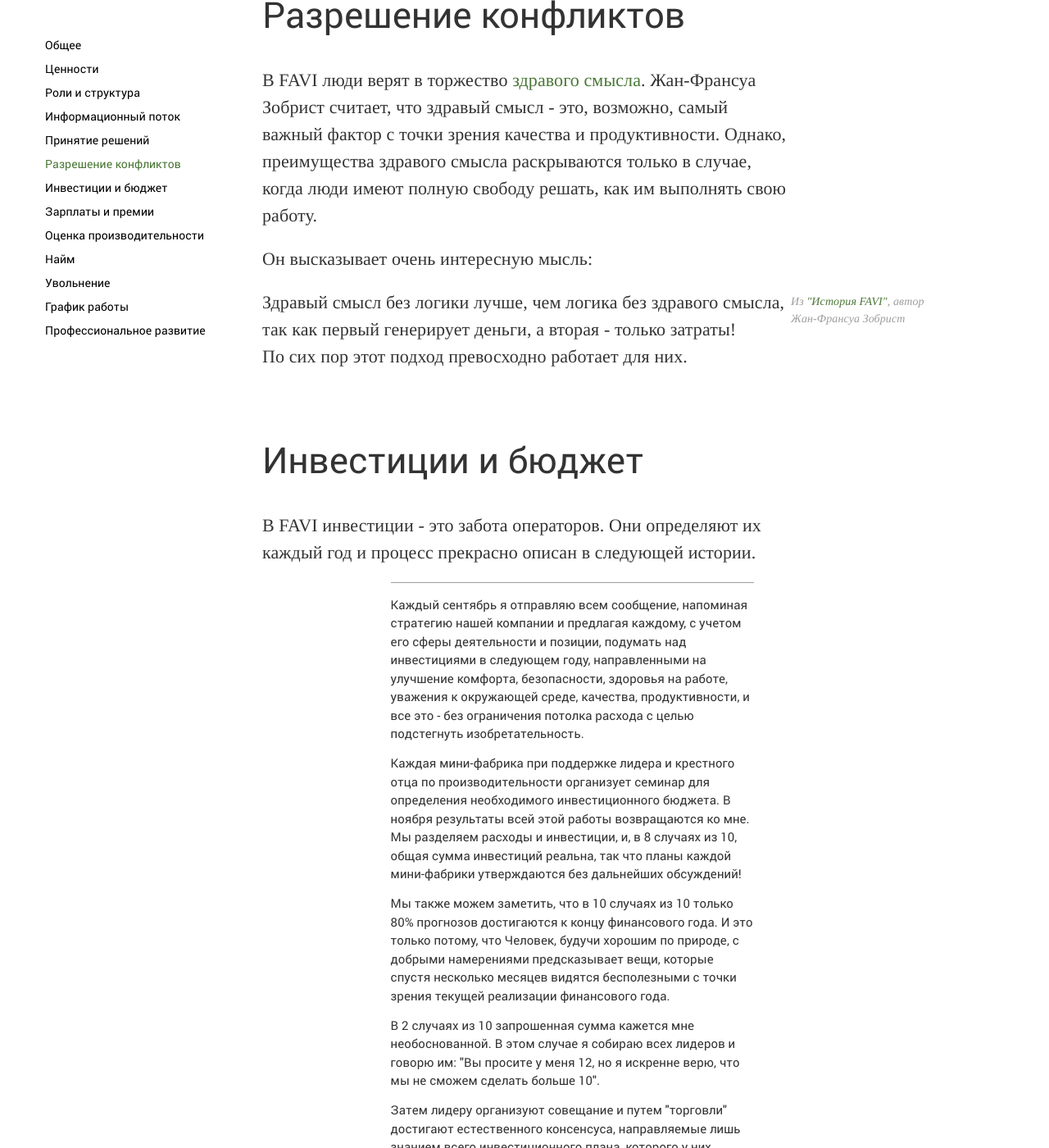
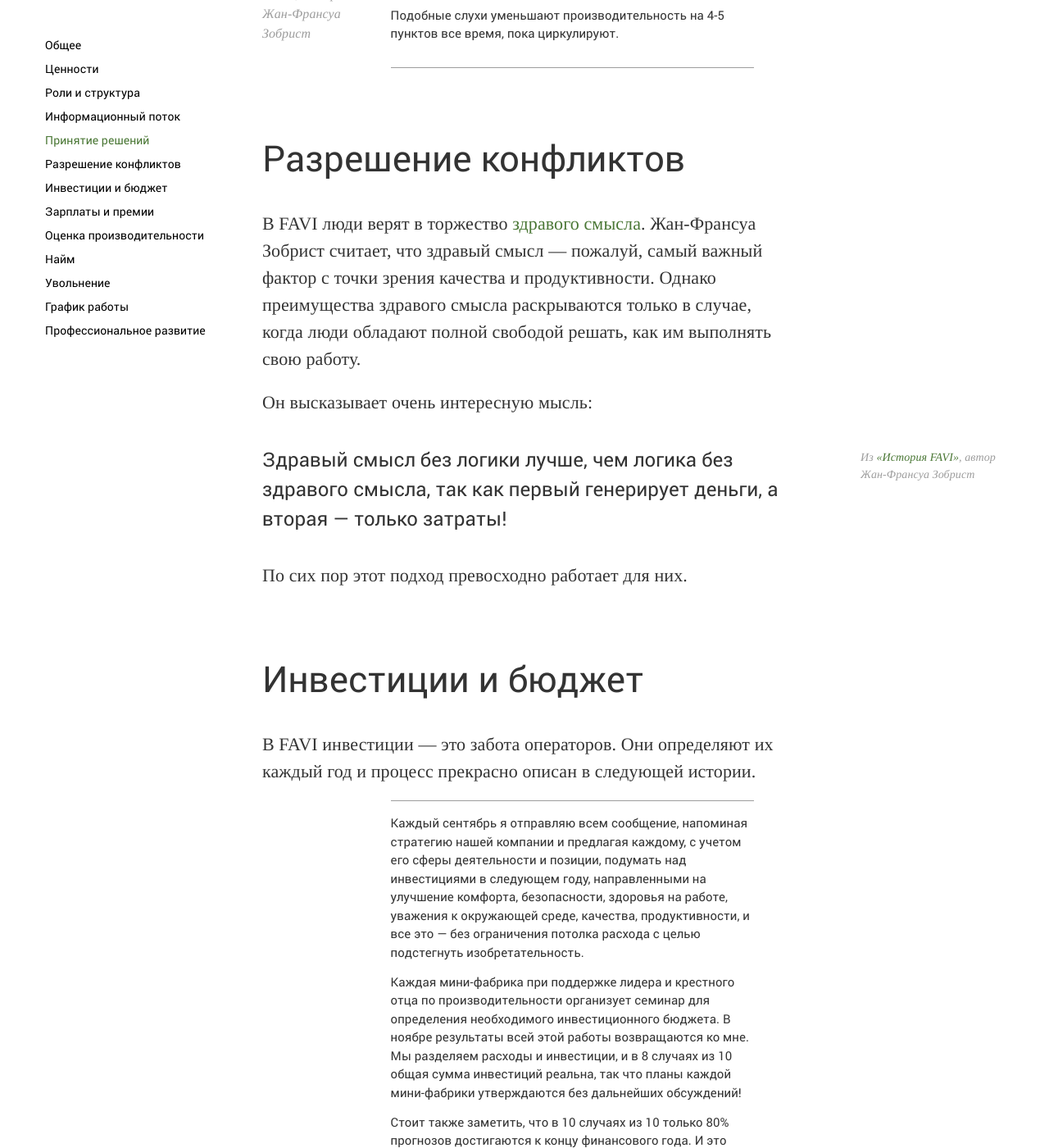
Before and after one commit to sery0ga/responsiveorgs-ru, a Jekyll site: the page built from casestudy/favi.html, in a window 1280 px wide and 1400 px high, scrolled down 9038 px. Shown: the whole window at 82% size. Built offline with Jekyll 4.4.1, drawn with Linux system fonts in a browser that asks for light colours; some web fonts are replaced; some of the changed text lies outside the part shown.

Commit message:
Changes to a list of cases + partially updated FAVI case

```diff
--- a/_sass/_layout.scss
+++ b/_sass/_layout.scss
@@ -54,11 +54,13 @@ body {
     width: 259px;
     height: 160px;
     background-color: #fff;
+    padding: 25px 20px;
+    border: solid 2px #E8E8E8;
+    &.positioned {
         position: absolute;
-    padding: 25px 20px;
         left: 25%;
         top: 160px;
-    border: solid 2px #E8E8E8;
+    }
     img {
         width: auto;
         height: auto;
@@ -134,6 +136,7 @@ h3 {
 }
 h4 {
     font-size: 30px;
+    margin-top: 20px;
 }
 
 .source {
@@ -170,7 +173,10 @@ h4 {
     float: left;
     padding: 35px 0px;
     width: 100%;
-
+    blockquote {
+        padding: 0px;
+    }
+}
 blockquote {
     font-family: $additional-font-family;
     &.highlight {
@@ -182,7 +188,7 @@ h4 {
     }
     font-size: 24px;
     border-left: none;
-    }
+    padding: 0px 0px 20px 0px;
 }
 
 
@@ -215,5 +221,6 @@ ul {
     }
 }
 .clear-fix {
-    margin-bottom: 0px !important;;
+    margin-bottom: 0px !important;
+    padding-bottom: 0px !important;
 }
--- a/casestudy/favi.html
+++ b/casestudy/favi.html
@@ -61,12 +61,16 @@ layout: default
         <h3 id="values">Ценности</h3>
         <div class="content">
           <p>Индивидуальная миссия:</p>
-          <div class="highlight"><span class="hanging-apostrophe">«</span>Каждый должен постоянно искать ЛЮБВИ своего клиента»</div>
+          <blockquote class="highlight">
+            <span class="hanging-apostrophe">«</span>Каждый должен постоянно
+            искать ЛЮБВИ своего клиента»
+          </blockquote>
 
           <p>Курс FAVI:</p>
-          <div class="highlight"><span class="hanging-apostrophe">«</span>Всегда больше, лучше и дешевле, с любовью к нашим клиентам, в Hallencourt
-              и с уважением к земле наших детей.»
-          </div>
+          <blockquote class="highlight">
+            <span class="hanging-apostrophe">«</span>Всегда больше, лучше и
+            дешевле, с любовью к нашим клиентам, в Hallencourt и с уважением к земле наших детей»
+          </blockquote>
 
           <p>Четыре ценности:</p>
             <ul class="short">
@@ -76,12 +80,13 @@ layout: default
               <li>жизнерадостность.</li>
             </ul>
         </div>
-        <div>
+        <div class="reference-block clear-fix">
           <div class="content">
             <p> <i>Доверие</i> не представлено в списке ценностей, однако в FAVI существует
             УБЕЖДЕНИЕ:</p>
-            <div class="highlight clear-fix"><span class="hanging-apostrophe">«</span>Другой человек систематически рассматривается как хороший»
-            </div>
+            <blockquote class="highlight clear-fix">
+              <span class="hanging-apostrophe">«</span>Другой человек систематически рассматривается как хороший»
+            </blockquote>
           </div>
           <div class="reference">
               Дополнительно: <br/><a href="/values.html#trust">Доверие</a>
@@ -106,27 +111,24 @@ layout: default
               <i>клиенто-ориентированные фабрики (Citroën, Volkswagen, Audi Getrag, ...)</i>
               и другие.</p>
 
-            <p>Каждая производственная фабрика находится в непосредственных отношениях с:</p>
-            <ul class="dash">
-              <li>клиентом (Fiat, Citroën, Volkswagen...);</li>
-              <li class="last">сферой деятельности (water meters, rotors...).</li>
+            <p>Каждая производственная фабрика находится в непосредственных отношениях:</p>
+            <ul class="dash clear-fix">
+              <li>c клиентом (Fiat, Citroën, Volkswagen...);</li>
+              <li class="last">со сферой деятельности (water meters, rotors...).</li>
             </ul>
           </div>
-          <div class="citation clear-fix">
-            <div class="content">
+          <div class="reference-block">
+            <blockquote>
                 [Если] клиент достаточно сильно развивает новое направление, мы создаем
                 под его нужды отдельную мини-фабрику
-            </div>
+            </blockquote>
             <div class="reference source">
-              Из <a href="http://favi.com/download.php?fich=management/The%20story%20of%20favi.pdf">"История FAVI"</a>, автор
+              Из <a href="http://favi.com/download.php?fich=management/The%20story%20of%20favi.pdf">«История FAVI»</a>, автор
               Жан-Франсуа Зобрист
             </div>
           </div>
-        </div>
-
-        <div class="chapter">
+          <div class="content">
             <h4>Мини-фабрика</h4>
-          <div class="content">
             <p>В каждой мини-фабрике работают от 20 до 35 операторов. Все оборудование
             мини-фабрики пространственно локализовано. Фабрика имеет свою индивидуальность
             (цвет машин и пола в цеху, эмблема) и выбранного лидера.</p>
@@ -134,26 +136,24 @@ layout: default
             <p>Мини-фабрика автономна и ответственна за планирование, производство и продажу
             своих сервисов или продуктов.</p>
           </div>
-          <div class="citation clear-fix">
-            <div class="content">
+          <div class="reference-block">
+            <blockquote>
                 Заказы поступают напрямую в цех, выполняются и только после этого идут в
                 административный департамент на обработку.
-            </div>
+            </blockquote>
             <div class="reference source">
-              Из <a href="http://favi.com/download.php?fich=management/The%20story%20of%20favi.pdf">"История FAVI"</a>, автор
+              Из <a href="http://favi.com/download.php?fich=management/The%20story%20of%20favi.pdf">«История FAVI»</a>, автор
               Жан-Франсуа Зобрист
             </div>
           </div>
-        </div>
-
-        <div class="chapter">
+          <div class="content">
             <h4>Лидер команды</h4>
-          <div class="content">
             <p>Лидер избирается членами мини-фабрики и всегда является бывшим
-            оператором. Лидер и операторы равны и работают вместе. Обязанности оператора
-            включают, но не ограничены: безопасность и здоровье на работе, зарплаты и
-            их повышение, определение потребностей по найму, приветствие и сопровождение
-            новых членов, обучающие и инвестиционные планы.</p>
+            оператором. Лидер и операторы равны и работают вместе. Обязанности лидера
+            включают, но не ограничены, безопасностью и здоровьем на работе,
+            зарплатами и их повышением, определением потребностей по найму,
+            приветствованием и сопровождением новых членов фабрики,
+            составлению обучающих и инвестиционных планов.</p>
 
             <p>Хотя описание выше может подходить под традиционного менеджера, разница
             огромная:
@@ -166,30 +166,28 @@ layout: default
               </ul>
             </p>
 
-            <p>В тоже самое время, лидеру не нужно отчитываться ни перед кем, кроме своих
+            <p>В тоже самое время лидеру не нужно отчитываться ни перед кем, кроме своих
             операторов и клиента. Лидер самостоятельно выбирает, какие индикаторы
             производительности он будет отслеживать.</p>
 
-            <div class="highlight long clear-fix">
+            <blockquote class="highlight long">
                 <p><span class="hanging-apostrophe">«</span>Цель лидера: сохранение существующих рабочих мест благодаря
-                постоянному и системной реализации улучшений в социальной, экономической
+                постоянной и системной реализации улучшений в социальной, экономической
                 и экологической областях.</p>
 
-                <p class="clear-fix">Санкция лидера: потерять бизнес и персонал из-за отсутствия
+                <p>Санкция лидера: потерять бизнес и персонал из-за отсутствия
                 изобретательности и скорости реакции.»</p>
-            </div>
+            </blockquote>
           </div>
           <div class="reference">
-            Схожий подход используется в: <a href="/casestudy/futurice.html#roles">Futurice</a>
-          </div>
+            Схожий подход используется в <a href="/casestudy/futurice.html#roles">Futurice</a>
           </div>
 
-        <div class="chapter">
+          <div class="content">
             <h4>Торговец / торговый представитель</h4>
-          <div class="content">
             <div class="blockquote">
             <div class="source">
-                Из <a href="http://favi.com/download.php?fich=management/The%20story%20of%20favi.pdf">"История FAVI"</a>, автор
+                Из <a href="http://favi.com/download.php?fich=management/The%20story%20of%20favi.pdf">«История FAVI»</a>, автор
                 Жан-Франсуа Зобрист
               </div>
               <div class="text">
@@ -204,26 +202,21 @@ layout: default
                   сажает всех партеров своей мини-фабрики в автобус и едет с ними к заказчику.
               </div>
             </div>
-            <p>Торговый представитель не имеет ни вознаграждений, ни премиальных, ни целей,
+            <p>У торгового представителя нету ни вознаграждения, ни премиальных, ни целей,
             ни отчетов. Давление исходит только со стороны клиента. Торговец может привлекать
             внутренних экспертов для решения конкретных вопросов или консультироваться с СЕО
             насчет нового направления развития, но окончательное решение всегда остается за ним/ней.</p>
 
-            <div class="highlight long clear-fix">
+            <blockquote class="highlight">
               <p><span class="hanging-apostrophe">«</span>Цель торговца: создание рабочих мест, имеющих человеческую и экономическую
               ценность</p>
-              <p class="clear-fix">Санкция торговца: придется уволить некоторых сотрудников.»</p>
+              <p>Санкция торговца: придется уволить некоторых сотрудников.»</p>
+            </blockquote>
           </div>
-          </div>
-          <div class="reference">
-              <p><b>Схожий подход используется в</b>: <a href="/casestudy/futurice.html#roles">Futurice</a></p>
-            </div>
-        </div>
-        <div class="chapter">
+          <div class="content blockquote clear-fix">
             <h4>CEO</h4>
-          <div class="content blockquote clear-fix">
            <div class="source">
-              Из <a href="http://favi.com/download.php?fich=management/The%20story%20of%20favi.pdf">"История FAVI"</a>, автор Жан-Франсуа Зобрист
+              Из <a href="http://favi.com/download.php?fich=management/The%20story%20of%20favi.pdf">«История FAVI»</a>, автор Жан-Франсуа Зобрист
             </div>
             <div class="text">
                 [CEO] немного похож на электрон в атоме водорода: один, везде и нигде.
@@ -275,13 +269,11 @@ layout: default
         <div class="reference">
             Дополнительно: <a href="/approaches.html#decision-making">Консультативный процесс</a>
         </div>
-      </div>
-      <div class="chapter">
         <div class="content">
           <h4>История о временных работниках, которых мы сохранили</h4>
           <div class="blockquote">
             <div class="source">
-              Из <a href="http://favi.com/download.php?fich=management/The%20story%20of%20favi.pdf">"История FAVI"</a>, автор Жан-Франсуа Зобрист
+              Из <a href="http://favi.com/download.php?fich=management/The%20story%20of%20favi.pdf">«История FAVI»</a>, автор Жан-Франсуа Зобрист
             </div>
             <div class="text">
               <p>1990, первая война в Персидском заливе. Кризис спроса, падение количества заказов.</p>
@@ -303,7 +295,7 @@ layout: default
               как развестись проще, разорвать договор с работником.</p>
 
               <p>18-месячный период делился на шаги по интеграции нового сотрудника в
-              соответствии с нашим документом <b>"Интеграция новых работников"</b>.</p>
+              соответствии с нашим документом «Интеграция новых работников».</p>
 
               <p>Итак, пытаясь разобраться с низкой активностью и не зная, что делать,
               я решил собрать всех сотрудников и найти решение вместе. Они
@@ -316,9 +308,9 @@ layout: default
               хотели бы видеть как новых партнеров.</p>
 
               <p>Посыпались вопросы, ответы и предложения с возможными решениями, и
-              в какой-то момент Жерард, 50-летний оператор, спросил: <b>"А если мы
+              в какой-то момент Жерард, 50-летний оператор, спросил: <b>«А если мы
               не будем работать одну неделю без оплаты, сможем ли мы продержать
-              временных работников дольше?"</b></p>
+              временных работников дольше?»</b></p>
 
               <p>Я ответил, что да, это позволит нам продержать их дольше, может один
               месяц, может - больше, надо посчитать. Подобное решение позволит нам
@@ -370,20 +362,20 @@ layout: default
         <h3 id="conflict-resolution">Разрешение конфликтов</h3>
         <div class="content">
           <p>В FAVI люди верят в торжество <a href="#values">здравого смысла</a>.
-          Жан-Франсуа Зобрист считает, что здравый смысл - это, возможно, самый
-          важный фактор с точки зрения качества и продуктивности. Однако,
+          Жан-Франсуа Зобрист считает, что здравый смысл &mdash; пожалуй, самый
+          важный фактор с точки зрения качества и продуктивности. Однако
           преимущества здравого смысла раскрываются только в случае, когда люди
-          имеют полную свободу решать, как им выполнять свою работу.</p>
+          обладают полной свободой решать, как им выполнять свою работу.</p>
 
-          <p>Он высказывает очень интересную мысль:</p>
+          <p class="clear-fix">Он высказывает очень интересную мысль:</p>
         </div>
-        <div class="citation">
-          <div class="content">
+        <div class="reference-block">
+          <blockquote>
             Здравый смысл без логики лучше, чем логика без здравого смысла, так как
-            первый генерирует деньги, а вторая - только затраты!
-          </div>
+            первый генерирует деньги, а вторая &mdash; только затраты!
+          </blockquote>
           <div class="reference source">
-            Из <a href="http://favi.com/download.php?fich=management/The%20story%20of%20favi.pdf">"История FAVI"</a>, автор Жан-Франсуа Зобрист
+            Из <a href="http://favi.com/download.php?fich=management/The%20story%20of%20favi.pdf">«История FAVI»</a>, автор Жан-Франсуа Зобрист
           </div>
         </div>
         <div class="content">
@@ -394,26 +386,26 @@ layout: default
       <div class="chapter">
         <h3 id="investments">Инвестиции и бюджет</h3>
         <div class="content">
-          <p>В FAVI инвестиции - это забота операторов. Они определяют их каждый
+          <p>В FAVI инвестиции &mdash; это забота операторов. Они определяют их каждый
           год и процесс прекрасно описан в следующей истории.</p>
           <div class="blockquote clear-fix">
             <div class="source">
-              Из <a href="http://favi.com/download.php?fich=management/The%20story%20of%20favi.pdf">"История FAVI"</a>, автор Жан-Франсуа Зобрист
+              Из <a href="http://favi.com/download.php?fich=management/The%20story%20of%20favi.pdf">«История FAVI»</a>, автор Жан-Франсуа Зобрист
             </div>
             <div class="text">
               <p>Каждый сентябрь я отправляю всем сообщение, напоминая стратегию
               нашей компании и предлагая каждому, с учетом его сферы деятельности и
               позиции, подумать над инвестициями в следующем году, направленными на
               улучшение комфорта, безопасности, здоровья на работе, уважения к
-              окружающей среде, качества, продуктивности, и все это - без
+              окружающей среде, качества, продуктивности, и все это &mdash; без
               ограничения потолка расхода с целью подстегнуть изобретательность.</p>
               <p>Каждая мини-фабрика при поддержке лидера и крестного отца по
               производительности организует семинар для определения необходимого
-              инвестиционного бюджета. В ноября результаты всей этой работы
-              возвращаются ко мне. Мы разделяем расходы и инвестиции, и, в 8 случаях из
-              10, общая сумма инвестиций реальна, так что планы каждой мини-фабрики
+              инвестиционного бюджета. В ноябре результаты всей этой работы
+              возвращаются ко мне. Мы разделяем расходы и инвестиции, и в 8 случаях из
+              10 общая сумма инвестиций реальна, так что планы каждой мини-фабрики
               утверждаются без дальнейших обсуждений!</p>
-              <p>Мы также можем заметить, что в 10 случаях из 10 только 80% прогнозов
+              <p>Стоит также заметить, что в 10 случаях из 10 только 80% прогнозов
               достигаются к концу финансового года. И это только потому, что Человек,
               будучи хорошим по природе, с добрыми намерениями предсказывает вещи,
               которые спустя несколько месяцев видятся бесполезными с точки зрения
@@ -466,7 +458,7 @@ layout: default
           набор связанных с этим забавных историй. Одна из них приведена ниже..</p>
           <div class="blockquote clear-fix">
             <div class="source">
-              Из <a href="http://favi.com/download.php?fich=management/The%20story%20of%20favi.pdf">"История FAVI"</a>, автор Жан-Франсуа Зобрист
+              Из <a href="http://favi.com/download.php?fich=management/The%20story%20of%20favi.pdf">«История FAVI»</a>, автор Жан-Франсуа Зобрист
             </div>
             <div class="text">
               <p>Однажды клиент из автомобильной индустрии приехал для проведения
@@ -566,7 +558,7 @@ layout: default
           <p>Как всегда, Жан-Франсуа готов поделиться еще одной историей:</p>
           <div class="blockquote clear-fix">
           <div class="source">
-              Из <a href="http://favi.com/download.php?fich=management/The%20story%20of%20favi.pdf">"История FAVI"</a>, автор Жан-Франсуа Зобрист
+              Из <a href="http://favi.com/download.php?fich=management/The%20story%20of%20favi.pdf">«История FAVI»</a>, автор Жан-Франсуа Зобрист
             </div>
             <div class="text">
               <p>За 33 года моей карьеры я уволил только трех работников:</p>
@@ -619,7 +611,7 @@ layout: default
             чуть лучше за чуть меньшую цену.
           </div>
           <div class="reference source">
-            Из <a href="http://favi.com/download.php?fich=management/The%20story%20of%20favi.pdf">"История FAVI"</a>, автор Жан-Франсуа Зобрист
+            Из <a href="http://favi.com/download.php?fich=management/The%20story%20of%20favi.pdf">«История FAVI»</a>, автор Жан-Франсуа Зобрист
           </div>
         </div>
         <div class="content">
--- a/casestudy/futurice.html
+++ b/casestudy/futurice.html
@@ -6,13 +6,13 @@ layout: default
   <div class="header"
     style="background-color: #AFA8A8; background-image: url('/images/futurice-background.jpeg');">
   </div>
-  <div class="infoblock">
+  <div class="infoblock positioned">
       <a href="http://futurice.com" target="_blank">
         <img src="/images/futurice-logo.svg" alt="Futurice"></a>
       <div class="caption">
         порядка 200 человек, в отрасли IT-услуг
       </div>
-    </div>
+  </div>
 
   <div class="left-column">
     <div class="toc" data-spy="affix" data-offset-top="150">
```
Also changed, not shown: other parts of casestudy/favi.html (+8 -7 lines), casestudy/index.html (+12 -15 lines), casestudy/marketbasket.html (+11 -11 lines). Lines whose indentation alone changed are shown as unchanged.
